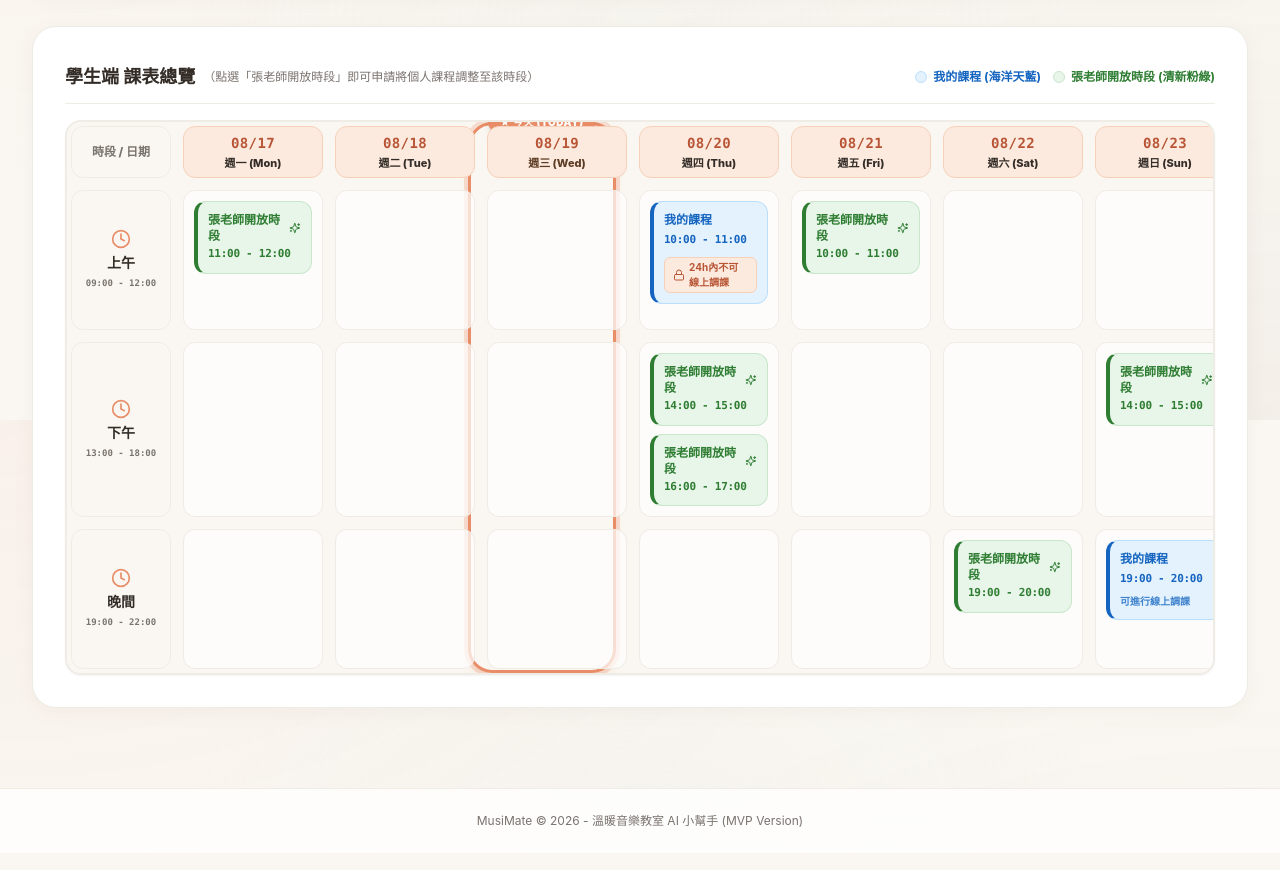
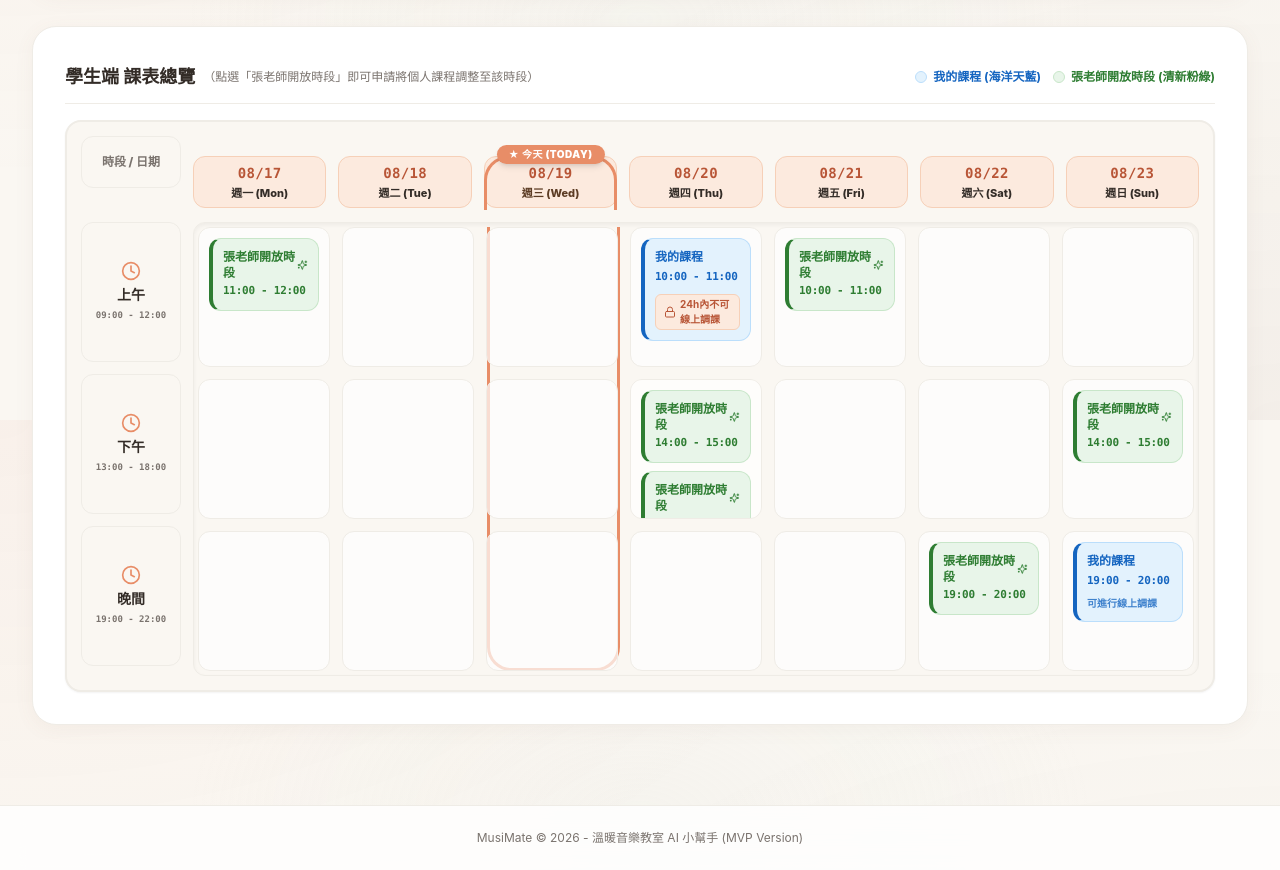
Before and after one commit to Charles0rocks/music-classroom-ai-assistant, a Next.js app: page /student/schedule in a window 1280 px wide. Shown: the part 380-1250 px from the top of the page. Built offline with nearby package versions, Linux system fonts and the light colour scheme.

Commit message:
fix_2d_split_pane_synchronized_scroll_and_unclipped_today_badge

```diff
--- a/src/app/student/schedule/page.tsx
+++ b/src/app/student/schedule/page.tsx
@@ -1,6 +1,6 @@
 'use client';
 
-import React, { useState } from 'react';
+import React, { useState, useRef } from 'react';
 import { useDemoContext } from '@/context/DemoContext';
 import {
   Calendar as CalendarIcon,
@@ -157,6 +157,22 @@ export default function StudentSchedulePage() {
   const todayDateStr = new Date().toISOString().split('T')[0];
   const todayColIdx = weekDates.findIndex((d) => d.fullDateStr === todayDateStr);
 
+  // Synchronized scroll refs for 2D Split Pane (Requirements 1 & 2)
+  const headerRef = useRef<HTMLDivElement>(null);
+  const leftColRef = useRef<HTMLDivElement>(null);
+  const bodyRef = useRef<HTMLDivElement>(null);
+
+  const handleBodyScroll = () => {
+    if (bodyRef.current) {
+      if (headerRef.current) {
+        headerRef.current.scrollLeft = bodyRef.current.scrollLeft;
+      }
+      if (leftColRef.current) {
+        leftColRef.current.scrollTop = bodyRef.current.scrollTop;
+      }
+    }
+  };
+
   return (
     <div className="space-y-8">
       <div className="warm-card p-6 sm:p-8 rounded-3xl border border-[#EFECE6] shadow-warm bg-gradient-to-r from-white to-[#FAF2EC] flex flex-col sm:flex-row sm:items-center justify-between gap-4">
@@ -229,40 +245,40 @@ export default function StudentSchedulePage() {
           </div>
         </div>
 
-        {/* 2D Sticky Matrix Viewport Container (X/Y Scrollbars flush on bottom & right edges) */}
-        <div
-          className="overflow-x-auto overflow-y-auto max-h-[70vh] sm:max-h-[760px] touch-pan-x touch-pan-y rounded-2xl border-2 border-[#EFECE6] bg-[#FAF7F2] p-0 shadow-sm relative"
-        >
-          {/* Single Unified 32-Cell 2D Grid Matrix */}
-          <div className="grid grid-cols-[100px_repeat(7,_minmax(140px,_1fr))] gap-3 p-1 min-w-[1080px] bg-[#FAF7F2] relative">
-            {/* Today's Single Big Orange Border Container Overlay (z-60 on Top Layer) */}
+        {/* 2D Split Pane Matrix Container (Requirement 1: Unclipped Today Badge z-60, Requirement 2: Blue-Line Scrollbars!) */}
+        <div className="rounded-2xl border-2 border-[#EFECE6] bg-[#FAF7F2] p-2.5 sm:p-3.5 shadow-sm space-y-3 relative">
+          {/* ROW 0: TOP HEADER PANEL (Corner Cell + Date Headers Row) */}
+          <div className="flex gap-3">
+            {/* Corner Cell: Fixed Top-Left */}
+            <div className="w-[100px] shrink-0 p-2 font-extrabold text-xs text-[#7A736E] uppercase flex items-center justify-center bg-[#FAF7F2] rounded-xl border border-[#EFECE6] h-[52px] shadow-xs">
+              時段 / 日期
+            </div>
+
+            {/* Top Date Headers Panel: Synchronized with bodyRef horizontal scroll */}
+            <div ref={headerRef} className="overflow-x-hidden flex-1 relative pt-5 pb-0.5">
+              {/* Today Frame Top Header Overlay (z-60) */}
               {todayColIdx !== -1 && (
                 <div
-                className="absolute top-0 bottom-0 border-[3px] border-[#E88D67] bg-transparent rounded-[24px] shadow-lg shadow-[#E88D67]/15 ring-4 ring-[#E88D67]/25 pointer-events-none z-60 transition-all"
+                  className="absolute top-5 bottom-0 border-t-[3px] border-x-[3px] border-[#E88D67] bg-transparent rounded-t-[24px] pointer-events-none z-60 transition-all"
                   style={{
-                  left: `calc(104px + ${todayColIdx} * ((100% - 108px) / 7))`,
-                  width: `calc((100% - 108px) / 7)`,
+                    left: `calc(${todayColIdx} * ((100% - 72px) / 7 + 12px))`,
+                    width: `calc((100% - 72px) / 7)`,
                   }}
                 >
                   {/* Badge Header INSIDE top of Orange Frame */}
-                <div className="absolute -top-3 left-1/2 -translate-x-1/2 bg-[#E88D67] text-white text-[10px] font-black px-3 py-0.5 rounded-full shadow-md whitespace-nowrap uppercase tracking-wider flex items-center gap-1 z-60">
+                  <div className="absolute -top-3.5 left-1/2 -translate-x-1/2 bg-[#E88D67] text-white text-[10px] font-black px-3 py-0.5 rounded-full shadow-md whitespace-nowrap uppercase tracking-wider flex items-center gap-1 z-60">
                     ★ 今天 (TODAY)
                   </div>
                 </div>
               )}
 
-            {/* CELL 0: Corner Cell (Sticky Top-0 Left-0 z-50) */}
-            <div className="p-2 font-extrabold text-xs text-[#7A736E] uppercase flex items-center justify-center bg-[#FAF7F2] rounded-xl border border-[#EFECE6] h-[52px] sticky top-0 left-0 z-50 shadow-xs w-[100px] shrink-0">
-              時段 / 日期
-            </div>
-
-            {/* CELLS 1..7: 7 Date Header Cells (Sticky Top-0 z-40) */}
+              <div className="grid grid-cols-7 gap-3 min-w-[980px]">
                 {weekDates.map((d) => {
                   const isToday = d.fullDateStr === todayDateStr;
                   return (
                     <div
                       key={d.key}
-                  className="p-2 text-center rounded-xl transition-all space-y-0.5 h-[52px] flex flex-col justify-center items-center bg-[#FCEADE] border border-[#F6D0B8] shadow-xs sticky top-0 z-40"
+                      className="p-2 text-center rounded-xl transition-all space-y-0.5 h-[52px] flex flex-col justify-center items-center bg-[#FCEADE] border border-[#F6D0B8] shadow-xs"
                     >
                       <div className={`font-mono font-black text-sm tracking-wide ${isToday ? 'text-[#B85536]' : 'text-[#B85536]'}`}>
                         {d.monthDay}
@@ -273,20 +289,49 @@ export default function StudentSchedulePage() {
                     </div>
                   );
                 })}
+              </div>
+            </div>
+          </div>
 
-            {/* ROWS 1, 2, 3: 3 Time Block Rows */}
+          {/* MAIN MATRIX BODY (Rows 1..3): Left Time Column + Content Body with Blue-Line Scrollbars! */}
+          <div className="flex gap-3 items-stretch">
+            {/* Column 0: Left Time Labels Column (Synchronized with bodyRef vertical scroll) */}
+            <div ref={leftColRef} className="w-[100px] shrink-0 overflow-y-hidden space-y-3">
               {TIME_BLOCKS.map((block) => {
                 const BlockIcon = block.icon;
                 return (
-                <React.Fragment key={block.key}>
-                  {/* Left Label Cell: Sticky Left-0 Column (z-30) */}
-                  <div className="min-h-[140px] p-2 bg-[#FAF7F2] rounded-xl border border-[#EFECE6] flex flex-col items-center justify-center text-center space-y-1 sticky left-0 z-30 shadow-xs w-[100px] shrink-0">
+                  <div
+                    key={block.key}
+                    className="h-[140px] p-2 bg-[#FAF7F2] rounded-xl border border-[#EFECE6] flex flex-col items-center justify-center text-center space-y-1 shadow-xs shrink-0"
+                  >
                     <BlockIcon className="w-5 h-5 text-[#E88D67]" />
                     <div className="font-extrabold text-xs sm:text-sm text-[#332C27]">{block.label}</div>
                     <div className="text-[9px] text-[#7A736E] font-mono font-bold">{block.sub}</div>
                   </div>
+                );
+              })}
+            </div>
 
-                  {/* 7 Day Content Cells for this Row (z-10) */}
+            {/* Content Body Viewport: THE EXACT BLUE LINE SCROLLBAR LOCATION IN IMAGE 3! */}
+            <div
+              ref={bodyRef}
+              onScroll={handleBodyScroll}
+              className="flex-1 overflow-x-auto overflow-y-auto max-h-[520px] touch-pan-x touch-pan-y rounded-xl border border-[#EFECE6] bg-[#FAF7F2] p-1 shadow-inner relative"
+            >
+              {/* Today Frame Body Overlay */}
+              {todayColIdx !== -1 && (
+                <div
+                  className="absolute top-1 bottom-1 border-b-[3px] border-x-[3px] border-[#E88D67] bg-transparent rounded-b-[24px] pointer-events-none z-60 transition-all"
+                  style={{
+                    left: `calc(4px + ${todayColIdx} * ((100% - 76px) / 7 + 12px))`,
+                    width: `calc((100% - 76px) / 7)`,
+                  }}
+                />
+              )}
+
+              <div className="space-y-3 min-w-[980px]">
+                {TIME_BLOCKS.map((block) => (
+                  <div key={block.key} className="grid grid-cols-7 gap-3 h-[140px] items-stretch">
                     {weekDates.map((d) => {
                       const cellAppointments = myAppointments.filter((app) => {
                         const appDay = getSlotDayOfWeek(app.start_time);
@@ -311,7 +356,7 @@ export default function StudentSchedulePage() {
                       return (
                         <div
                           key={d.key}
-                        className="min-h-[140px] p-2.5 rounded-xl flex flex-col justify-between space-y-2 transition-all z-10 bg-white/70 border border-[#EFECE6] hover:border-[#E88D67]/40 shadow-2xs"
+                          className="h-[140px] p-2.5 rounded-xl flex flex-col justify-between space-y-2 transition-all z-10 bg-white/70 border border-[#EFECE6] hover:border-[#E88D67]/40 shadow-2xs overflow-y-auto"
                         >
                           <div className="space-y-2">
                             {/* Confirmed Student Appointments */}
@@ -369,9 +414,10 @@ export default function StudentSchedulePage() {
                         </div>
                       );
                     })}
-                </React.Fragment>
-              );
-            })}
+                  </div>
+                ))}
+              </div>
+            </div>
           </div>
         </div>
       </div>
--- a/src/app/teacher/schedule/page.tsx
+++ b/src/app/teacher/schedule/page.tsx
@@ -1,6 +1,6 @@
 'use client';
 
-import React, { useState, useEffect } from 'react';
+import React, { useState, useEffect, useRef } from 'react';
 import { useRouter } from 'next/navigation';
 import { useDemoContext } from '@/context/DemoContext';
 import {
@@ -425,9 +425,24 @@ export default function TeacherSchedulePage() {
     return `${m}/${date} ${dayName}`;
   };
 
-  // Find index of Today in weekDates
   const todayDateStr = new Date().toISOString().split('T')[0];
   const todayColIdx = weekDates.findIndex((d) => d.fullDateStr === todayDateStr);
+
+  // Synchronized scroll refs for 2D Split Pane (Requirements 1 & 2)
+  const headerRef = useRef<HTMLDivElement>(null);
+  const leftColRef = useRef<HTMLDivElement>(null);
+  const bodyRef = useRef<HTMLDivElement>(null);
+
+  const handleBodyScroll = () => {
+    if (bodyRef.current) {
+      if (headerRef.current) {
+        headerRef.current.scrollLeft = bodyRef.current.scrollLeft;
+      }
+      if (leftColRef.current) {
+        leftColRef.current.scrollTop = bodyRef.current.scrollTop;
+      }
+    }
+  };
 
   return (
     <div className="space-y-8">
@@ -913,40 +928,40 @@ export default function TeacherSchedulePage() {
           </div>
         </div>
 
-        {/* 2D Sticky Matrix Viewport Container (X/Y Scrollbars flush on bottom & right edges) */}
-        <div
-          className="overflow-x-auto overflow-y-auto max-h-[70vh] sm:max-h-[760px] touch-pan-x touch-pan-y rounded-2xl border-2 border-[#EFECE6] bg-[#FAF7F2] p-0 shadow-sm relative"
-        >
-          {/* Single Unified 32-Cell 2D Grid Matrix */}
-          <div className="grid grid-cols-[100px_repeat(7,_minmax(140px,_1fr))] gap-3 p-1 min-w-[1080px] bg-[#FAF7F2] relative">
-            {/* Today's Single Big Orange Border Container Overlay (z-60 on Top Layer) */}
+        {/* 2D Split Pane Matrix Container (Requirement 1: Unclipped Today Badge z-60, Requirement 2: Blue-Line Scrollbars!) */}
+        <div className="rounded-2xl border-2 border-[#EFECE6] bg-[#FAF7F2] p-2.5 sm:p-3.5 shadow-sm space-y-3 relative">
+          {/* ROW 0: TOP HEADER PANEL (Corner Cell + Date Headers Row) */}
+          <div className="flex gap-3">
+            {/* Corner Cell: Fixed Top-Left */}
+            <div className="w-[100px] shrink-0 p-2 font-extrabold text-xs text-[#7A736E] uppercase flex items-center justify-center bg-[#FAF7F2] rounded-xl border border-[#EFECE6] h-[52px] shadow-xs">
+              時段 / 日期
+            </div>
+
+            {/* Top Date Headers Panel: Synchronized with bodyRef horizontal scroll */}
+            <div ref={headerRef} className="overflow-x-hidden flex-1 relative pt-5 pb-0.5">
+              {/* Today Frame Top Header Overlay (z-60) */}
               {todayColIdx !== -1 && (
                 <div
-                className="absolute top-0 bottom-0 border-[3px] border-[#E88D67] bg-transparent rounded-[24px] shadow-lg shadow-[#E88D67]/15 ring-4 ring-[#E88D67]/25 pointer-events-none z-60 transition-all"
+                  className="absolute top-5 bottom-0 border-t-[3px] border-x-[3px] border-[#E88D67] bg-transparent rounded-t-[24px] pointer-events-none z-60 transition-all"
                   style={{
-                  left: `calc(104px + ${todayColIdx} * ((100% - 108px) / 7))`,
-                  width: `calc((100% - 108px) / 7)`,
+                    left: `calc(${todayColIdx} * ((100% - 72px) / 7 + 12px))`,
+                    width: `calc((100% - 72px) / 7)`,
                   }}
                 >
                   {/* Badge Header INSIDE top of Orange Frame */}
-                <div className="absolute -top-3 left-1/2 -translate-x-1/2 bg-[#E88D67] text-white text-[10px] font-black px-3 py-0.5 rounded-full shadow-md whitespace-nowrap uppercase tracking-wider flex items-center gap-1 z-60">
+                  <div className="absolute -top-3.5 left-1/2 -translate-x-1/2 bg-[#E88D67] text-white text-[10px] font-black px-3 py-0.5 rounded-full shadow-md whitespace-nowrap uppercase tracking-wider flex items-center gap-1 z-60">
                     ★ 今天 (TODAY)
                   </div>
                 </div>
               )}
 
-            {/* CELL 0: Corner Cell (Sticky Top-0 Left-0 z-50) */}
-            <div className="p-2 font-extrabold text-xs text-[#7A736E] uppercase flex items-center justify-center bg-[#FAF7F2] rounded-xl border border-[#EFECE6] h-[52px] sticky top-0 left-0 z-50 shadow-xs w-[100px] shrink-0">
-              時段 / 日期
-            </div>
-
-            {/* CELLS 1..7: 7 Date Header Cells (Sticky Top-0 z-40) */}
+              <div className="grid grid-cols-7 gap-3 min-w-[980px]">
                 {weekDates.map((d) => {
                   const isToday = d.fullDateStr === todayDateStr;
                   return (
                     <div
                       key={d.key}
-                  className="p-2 text-center rounded-xl transition-all space-y-0.5 h-[52px] flex flex-col justify-center items-center bg-[#FAF2EC] border border-[#E8D4C5] shadow-xs sticky top-0 z-40"
+                      className="p-2 text-center rounded-xl transition-all space-y-0.5 h-[52px] flex flex-col justify-center items-center bg-[#FAF2EC] border border-[#E8D4C5] shadow-xs"
                     >
                       <div className={`font-mono font-black text-sm tracking-wide ${isToday ? 'text-[#B85536]' : 'text-[#8C6D53]'}`}>
                         {d.monthDay}
@@ -957,20 +972,49 @@ export default function TeacherSchedulePage() {
                     </div>
                   );
                 })}
+              </div>
+            </div>
+          </div>
 
-            {/* ROWS 1, 2, 3: 3 Time Block Rows */}
+          {/* MAIN MATRIX BODY (Rows 1..3): Left Time Column + Content Body with Blue-Line Scrollbars! */}
+          <div className="flex gap-3 items-stretch">
+            {/* Column 0: Left Time Labels Column (Synchronized with bodyRef vertical scroll) */}
+            <div ref={leftColRef} className="w-[100px] shrink-0 overflow-y-hidden space-y-3">
               {TIME_BLOCKS.map((block) => {
                 const BlockIcon = block.icon;
                 return (
-                <React.Fragment key={block.key}>
-                  {/* Left Label Cell: Sticky Left-0 Column (z-30) */}
-                  <div className="min-h-[140px] p-2 bg-[#FAF7F2] rounded-xl border border-[#EFECE6] flex flex-col items-center justify-center text-center space-y-1 sticky left-0 z-30 shadow-xs w-[100px] shrink-0">
+                  <div
+                    key={block.key}
+                    className="h-[140px] p-2 bg-[#FAF7F2] rounded-xl border border-[#EFECE6] flex flex-col items-center justify-center text-center space-y-1 shadow-xs shrink-0"
+                  >
                     <BlockIcon className="w-5 h-5 text-[#8C6D53]" />
                     <div className="font-extrabold text-xs sm:text-sm text-[#332C27]">{block.label}</div>
                     <div className="text-[9px] text-[#7A736E] font-mono font-bold">{block.sub}</div>
                   </div>
+                );
+              })}
+            </div>
 
-                  {/* 7 Day Content Cells for this Time Block (z-10) */}
+            {/* Content Body Viewport: THE EXACT BLUE LINE SCROLLBAR LOCATION IN IMAGE 3! */}
+            <div
+              ref={bodyRef}
+              onScroll={handleBodyScroll}
+              className="flex-1 overflow-x-auto overflow-y-auto max-h-[520px] touch-pan-x touch-pan-y rounded-xl border border-[#EFECE6] bg-[#FAF7F2] p-1 shadow-inner relative"
+            >
+              {/* Today Frame Body Overlay */}
+              {todayColIdx !== -1 && (
+                <div
+                  className="absolute top-1 bottom-1 border-b-[3px] border-x-[3px] border-[#E88D67] bg-transparent rounded-b-[24px] pointer-events-none z-60 transition-all"
+                  style={{
+                    left: `calc(4px + ${todayColIdx} * ((100% - 76px) / 7 + 12px))`,
+                    width: `calc((100% - 76px) / 7)`,
+                  }}
+                />
+              )}
+
+              <div className="space-y-3 min-w-[980px]">
+                {TIME_BLOCKS.map((block) => (
+                  <div key={block.key} className="grid grid-cols-7 gap-3 h-[140px] items-stretch">
                     {weekDates.map((d) => {
                       const dayApps = appointments.filter((app) => {
                         const appDay = getSlotDayOfWeek(app.start_time);
@@ -997,7 +1041,7 @@ export default function TeacherSchedulePage() {
                           key={d.key}
                           onDragOver={(e) => e.preventDefault()}
                           onDrop={() => handleDropOnCell(d.key, block.key)}
-                        className="min-h-[140px] p-2.5 rounded-xl flex flex-col justify-between space-y-2 transition-all group z-10 bg-white/70 border border-[#EFECE6] hover:border-[#8C6D53]/60 shadow-2xs"
+                          className="h-[140px] p-2.5 rounded-xl flex flex-col justify-between space-y-2 transition-all group z-10 bg-white/70 border border-[#EFECE6] hover:border-[#8C6D53]/60 shadow-2xs overflow-y-auto"
                         >
                           <div className="space-y-2">
                             {/* Student Appointment Cards */}
@@ -1056,9 +1100,10 @@ export default function TeacherSchedulePage() {
                         </div>
                       );
                     })}
-                </React.Fragment>
-              );
-            })}
+                  </div>
+                ))}
+              </div>
+            </div>
           </div>
         </div>
       </div>
```
Lines whose indentation alone changed are shown as unchanged.
